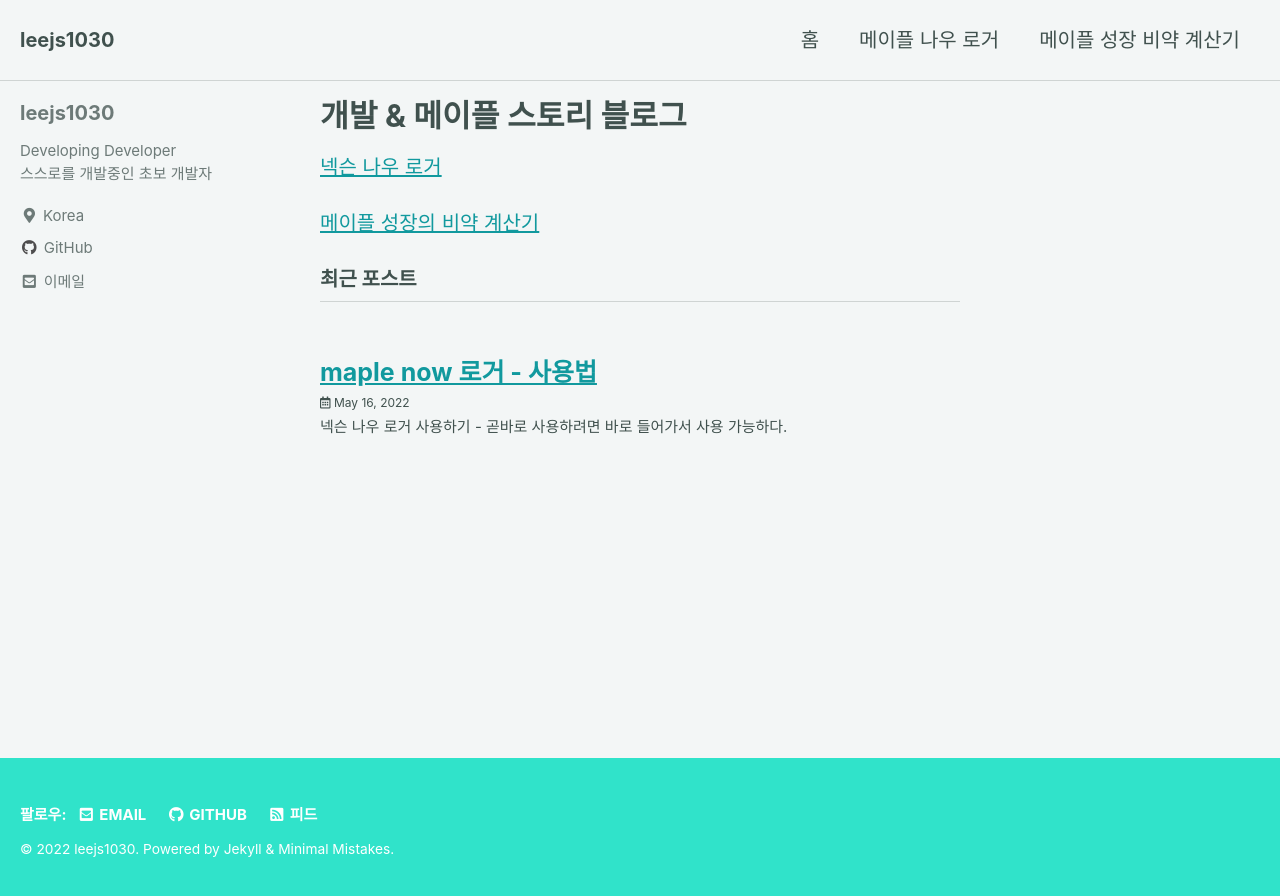
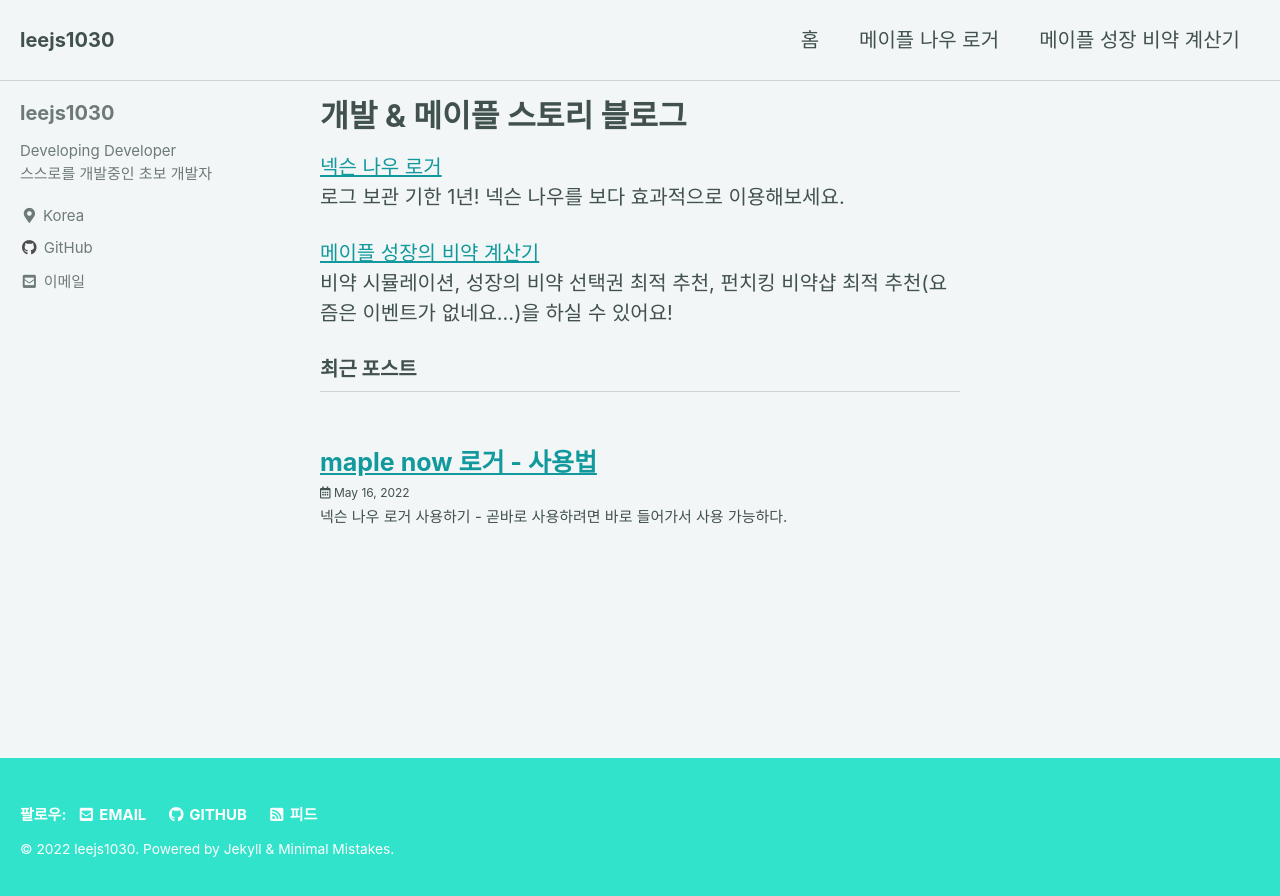
Before and after one commit to leejs1030/leejs1030.github.io, a Jekyll site: the page built from index.md, in a window 1280 px wide. Shown: the top 896 px of the page. Built offline with Jekyll 4.4.1, drawn with Linux system fonts in a browser that asks for light colours; cached includes are drawn as plain includes.

Commit message:
인덱스 페이지 수정

```diff
--- a/index.md
+++ b/index.md
@@ -5,5 +5,7 @@ title: 개발 & 메이플 스토리 블로그
 ---
 
 [넥슨 나우 로거](/maple-now)
+로그 보관 기한 1년! 넥슨 나우를 보다 효과적으로 이용해보세요.
 
 [메이플 성장의 비약 계산기](/maple-exp)
+비약 시뮬레이션, 성장의 비약 선택권 최적 추천, 펀치킹 비약샵 최적 추천(요즘은 이벤트가 없네요...)을 하실 수 있어요!
```
